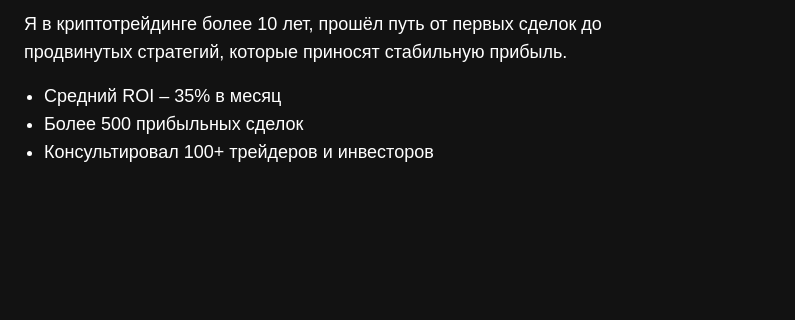
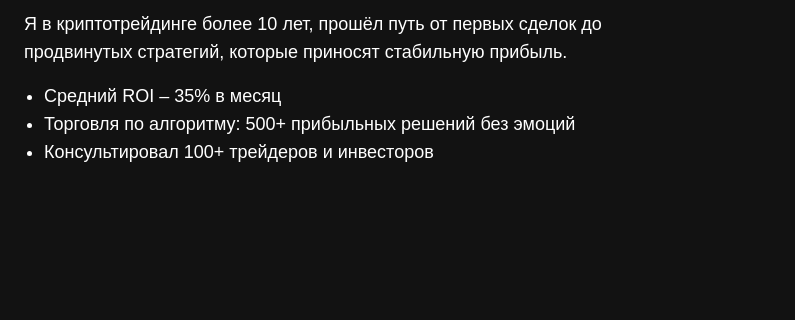
Before and after one commit to cyberSecSec/visitCard, a plain HTML site: page index.html in a window 1280 px wide. Shown: the part 1058-1378 px from the top of the page, 0-795 px from the left. Drawn offline with nearby package versions, Linux system fonts and the light colour scheme; a script that the page names is missing.

Commit message:
message change

```diff
--- a/index.html
+++ b/index.html
@@ -187,7 +187,7 @@
                 стратегий, которые приносят стабильную прибыль.</p>
             <ul class="list-disc pl-5 text-lg">
                 <li>Средний ROI – 35% в месяц</li>
-                <li>Более 500 прибыльных сделок</li>
+                <li>Торговля по алгоритму: 500+ прибыльных решений без эмоций</li>
                 <li>Консультировал 100+ трейдеров и инвесторов</li>
             </ul>
         </div>
```
